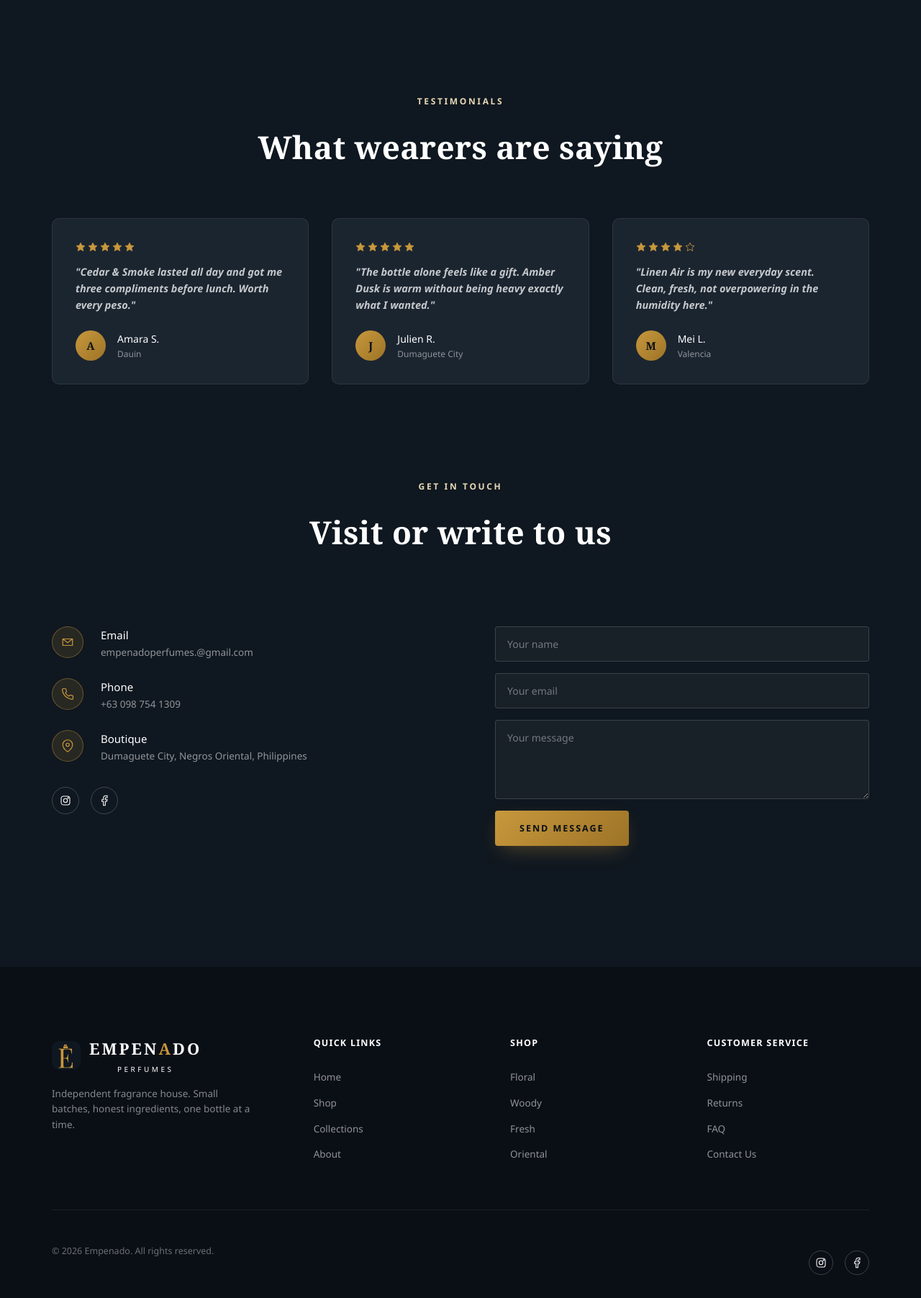
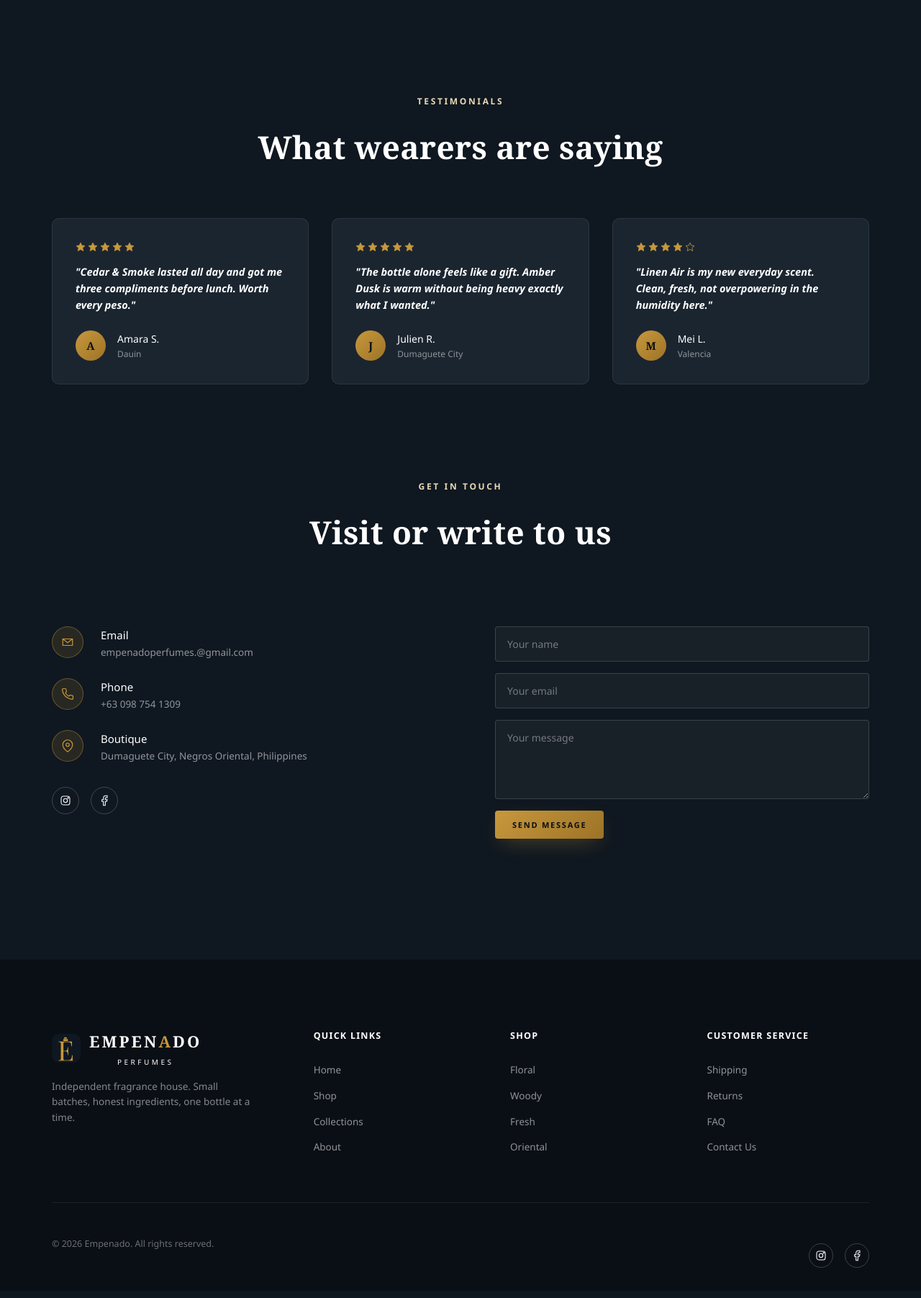
Before and after one commit to seth12905-netizen/EMPENADO-PERFUMES, a PHP site: page /index.php in a window 1280 px wide. Shown: the part 4520-6323 px from the top of the page at 72% size. After the commit the page ends 6281 px from the top, so only its background shows below. Run offline with PHP 8.4, Linux system fonts and the light colour scheme; the visitor is signed in with stand-in values (Sample User, id 1); data comes from the database, SQL or seed files in the repository.

Commit message:
change button size

```diff
--- a/css/style.css
+++ b/css/style.css
@@ -957,7 +957,7 @@ header.scrolled {
 }
 
 .review-card p {
-    color: rgba(255, 255, 255, 0.75);
+    color:var(--white);
     font-size: 14.5px;
     margin-bottom: var(--sp-3);
     font-style: italic;
@@ -1101,6 +1101,11 @@ header.scrolled {
     display: flex;
     flex-direction: column;
     gap: var(--sp-2);
+}
+
+.contact-form .btn {
+    padding: 12px 24px;
+    font-size: 11px;
 }
 
 .contact-form input,
```
